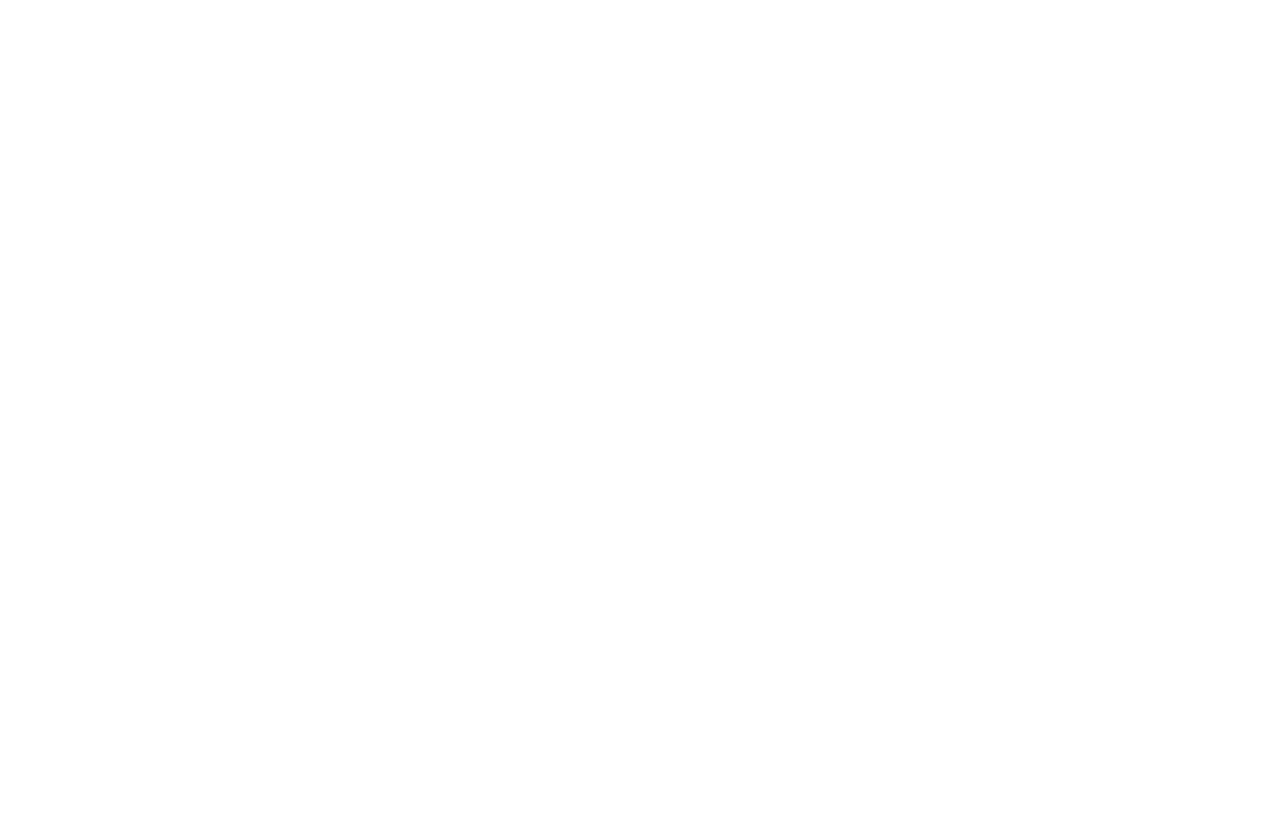
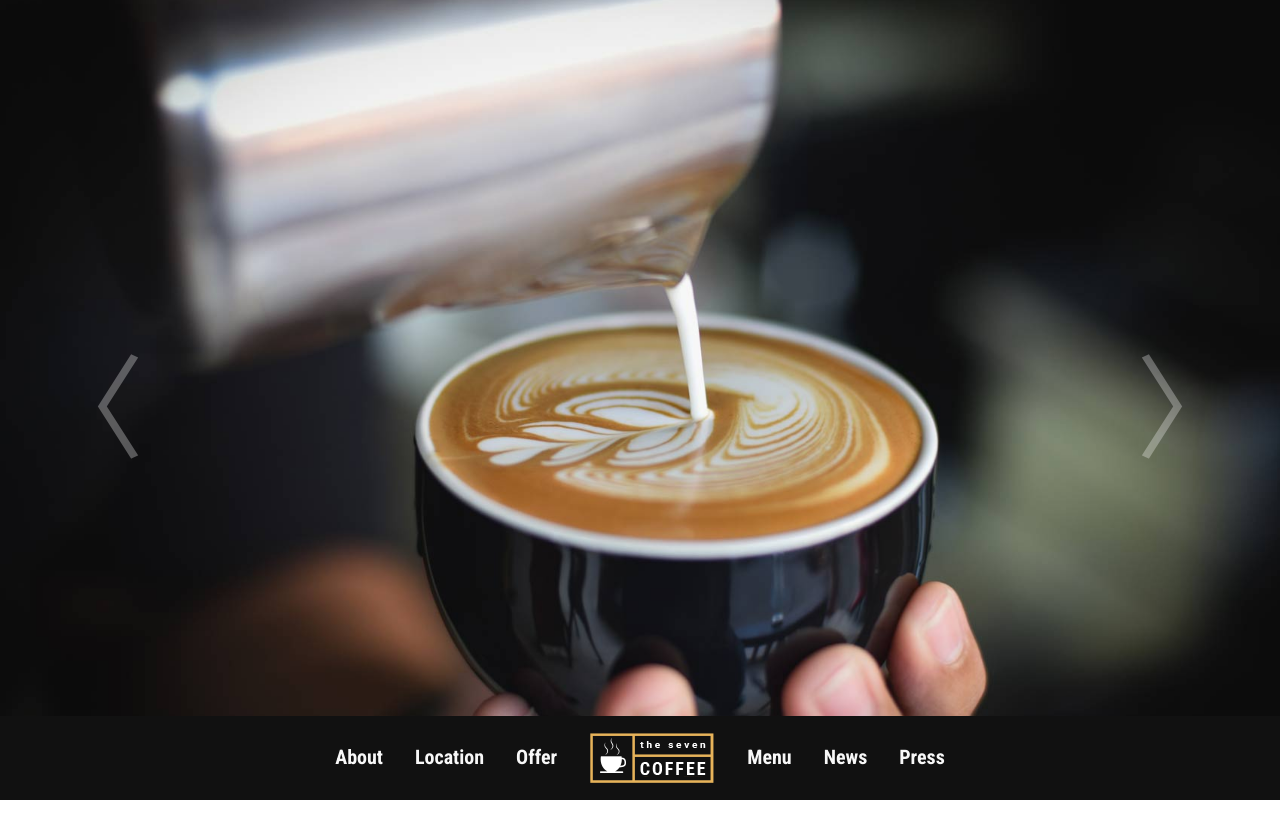
Before and after one commit to 25rae25/2020-kb-pb-12-coffee, a plain HTML site: page html/idex.html in a window 1280 px wide. Shown: the top 838 px of the page. Drawn offline with Linux system fonts and the light colour scheme.

Commit message:
0611수업

```diff
--- a/css/index.css
+++ b/css/index.css
@@ -1,14 +1,34 @@
 @import url('https://fonts.googleapis.com/css2?family=Roboto+Condensed:wght@300;400;700&family=Roboto:wght@300;400;500;700&display=swap');
 
 /* font-family: 'Roboto', sans-serif;
-font-family: 'Roboto Condensed', sans-serif; */
+font-family: 'Roboto Condensed', sans-serif;
+#111
+#f8f8f8
+#e6ac65
+*/
 
 /******************  공통사항  *******************/
 html, body {height: 5000px; font-family: 'Roboto', sans-serif;}
-h1, h2, h3, h4, h5 {font-family: 'Roboto Condensed', sans-serif;}
+h1, h2, h3, h4, h5, .rc {font-family: 'Roboto Condensed', sans-serif; font-weight: bold;}
+.pointer {cursor: pointer;}
+
+/******************  header  *******************/
+.header {width: 100%; display: flex; justify-content: center; align-items: center;
+background-color: #111; color: #f8f8f8; font-size: 1.25rem; padding: 1rem; position: absolute;
+bottom: 0; z-index: 999;}
+.header > div, .header > .logo {margin: 0 1rem; cursor: pointer;}
+.header > .navi::after {display: block; content: ""; height: 2px; background-color: #e6ac65;
+transform: translateY(28px); opacity: 0; transition: all 0.5s;}
+.header > .navi:hover::after {transform: translateY(0); opacity: 1;}
 
 
-
+/******************  main-wrap  *******************/
+.main-wrap {width: 100%; height: 100vh; position: relative;}
+.main-wrap .banner {width: 100%; height: 100%; position: absolute; background-color: #111;
+background-position: center; background-repeat: no-repeat; background-size: cover;}
+.main-wrap .banner1 {background-image: url(../img/c-sl-000.jpg);}
+.main-wrap .banner2 {background-image: url(../img/c-sl-004.jpg);}
+.main-wrap .banner3 {background-image: url(../img/c-sl-005.jpg);}
 
 
 
--- /dev/null
+++ b/css/slide.css
@@ -0,0 +1,9 @@
+.slide-wrap {position: relative; width: 100%; overflow: hidden;}
+.slide-wrap > .slide {position: absolute; width: 100%;}
+.slide-wrap .bt {font-size: 7rem; color: #fff; position: absolute; top: 50%;
+transform: translateY(-50%); z-index: 900; opacity: 0.3; cursor: pointer; transition: all 0.5s;}
+.slide-wrap .bt:hover {opacity: 0.8;}
+.slide-wrap .bt.bt-prev {left: 2rem;}
+.slide-wrap .bt.bt-next {right: 2rem;}
+.slide-wrap .bt.bt-prev::after {content: '〈'; display: block; left: 2rem;}
+.slide-wrap .bt.bt-next::after {content: '〉'; display: block; right: 2rem;}
--- a/html/idex.html
+++ b/html/idex.html
@@ -6,18 +6,34 @@
 	<title>12.coffee</title>
 	<link rel="stylesheet" href="../css/all.min.css">
 	<link rel="stylesheet" href="../css/animate.css">
+	<link rel="stylesheet" href="../css/slide.css">
 	<link rel="stylesheet" href="../css/base.css">
 	<link rel="stylesheet" href="../css/index.css">
 	<script src="../js/jquery-3.5.1.min.js"></script>
 	<script src="../js/imagesloaded.pkgd.min.js"></script>
+
 </head>
 <body>
-	<header class="header">
-
+	<header class="header rc">
+		<div class="navi">About</div>
+		<div class="navi">Location</div>
+		<div class="navi">Offer</div>
+		<h1 class="logo"><img src="../img/l-m.png" alt="로고"></h1>
+		<div class="navi">Menu</div>
+		<div class="navi">News</div>
+		<div class="navi">Press</div>
 	</header> <!-- .header -->
 
 	<section class="main-wrap">
+		<article class="banner banner1">
 
+		</article>
+		<article class="banner banner2">
+
+		</article>
+		<article class="banner banner3">
+
+		</article>
 	</section> <!-- .main-wrap -->
 
 	<section class="about-wrap">
@@ -28,9 +44,9 @@
 
 	</section> <!-- .loc-wrap -->
 
-	<section class="special-wrap">
+	<section class="offer-wrap">
 
-	</section> <!-- .special-wrap -->
+	</section> <!-- .offer-wrap -->
 
 	<section class="menu-wrap">
 
@@ -48,6 +64,7 @@
 
 	</footer> <!-- .footer-wrap -->
 
+
 	<script src="../js/index.js"></script>
 </body>
 </html>
--- a/js/index.js
+++ b/js/index.js
@@ -0,0 +1,82 @@
+/******************* 사전지식 ********************/
+/*
+function a() {
+
+}
+function b() {
+	return "B";
+}
+var fnA = a();
+var fnB = b();
+console.log(fnA, fnB);
+
+var css = {"position": "absolute", "top": "50%", "transform": "translateY(-50%)", "font-size": "5rem", "z-index": 900, "color": "#fff"};
+var $btLeft = $('<i class="bt-lt fa fa-angle-left"></i>').appendTo(".main-wrap").css(css);
+var $btRight = $('<i class="bt-rt fa fa-angle-right"></i>').appendTo(".main-wrap").css(css);
+$btLeft.css("left", "2rem");
+$btRight.css("right", "2rem");
+*/
+
+/******************* 전역설정 ********************/
+mainSlide(".main-wrap");
+
+
+
+/******************* 사용자 함수 ********************/
+function mainSlide(container) {
+	var now = 0;
+	var $container = $(container).addClass("slide-wrap");
+	var $slide = $container.children("*").addClass("slide").css("transition", "0.5s");
+	var $btPrev = $('<div class="bt bt-prev"></div>').appendTo($container).click(onPrev);
+	var $btNext = $('<div class="bt bt-next"></div>').appendTo($container).click(onNext);
+	// console.log($slide);
+	var last = $slide.length - 1;
+
+	function init() {
+		$btPrev.show();
+		$btNext.show();
+		$container.children(".slide").remove();
+		$($slide[now]).appendTo($container);
+	}
+	function ani() {
+		$($slide[now]).appendTo($container).css({"opacity": 0, "transform": "scale(1.2)"});
+		setTimeout(function(){
+			$container.children(".slide").eq(0).css({"opacity": 0, "transform": "scale(0.7)"});
+			$container.children(".slide").eq(1).css({"opacity": 1, "transform": "scale(1)"});
+			setTimeout(init, 500);
+		}, 0);
+	}
+	function onPrev() {
+		$(this).hide();
+		now = (now == 0) ? now = last : now - 1;
+		ani();
+	}
+	function onNext() {
+		$(this).hide();
+		now = (now == 2) ? now = 0 : now + 1;
+		ani();
+	}
+	init();
+}
+
+
+
+/******************* 이벤트 함수 ********************/
+function onResize() {
+	this.wid = $(this).innerWidth();
+	this.hei = $(this).innerHeight();
+}
+
+function onScroll() {
+	this.scTop = $(this).scrollTop();
+	if(scTop > hei) {
+		$(".header").css({"top": 0, "bottom": "auto", "position": "fixed"});
+	}
+	else {
+		$(".header").css({"top": "auto", "bottom": 0, "position": "absolute"});
+	}
+}
+
+/******************* 이벤트 설정 ********************/
+$(window).resize(onResize).trigger("resize");
+$(window).scroll(onScroll).trigger("scroll");
```
Also changed, not shown: js/slide.js (added, +21 -0 lines).
